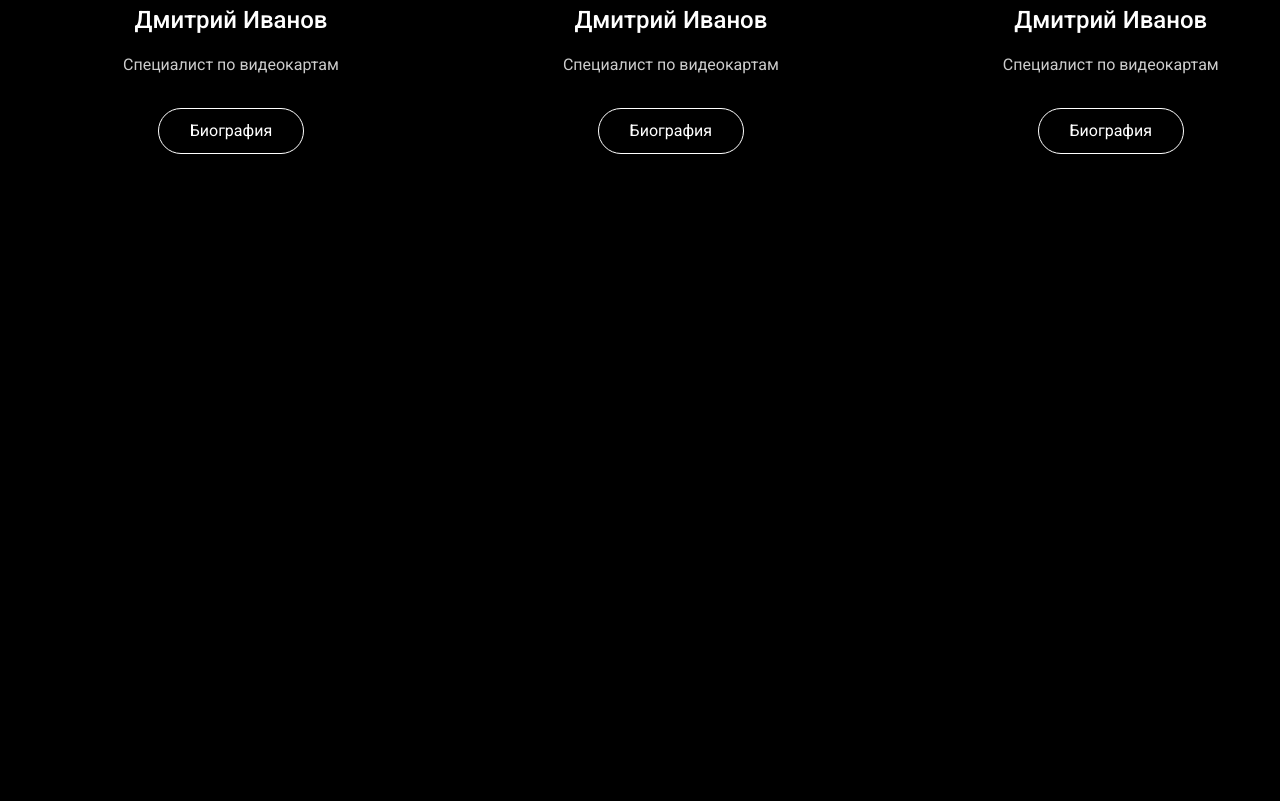
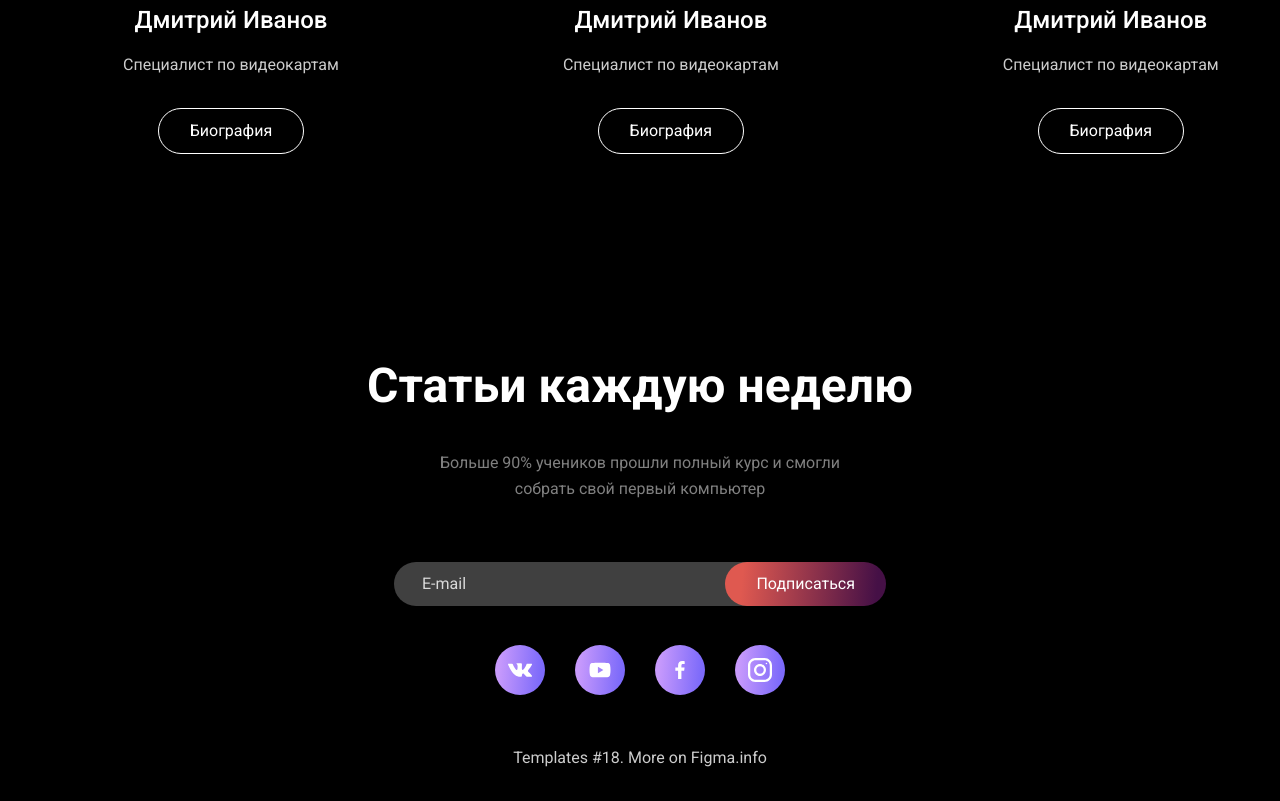
Before and after one commit to loop44/pc-courses-pixel-perfect, a website built with Vite: page index.html in a window 1280 px wide. Shown: the part 5816-6617 px from the top of the page. Before the commit the page ends 6070 px from the top, so only its background shows below. Built offline with nearby package versions, Linux system fonts and the light colour scheme.

Commit message:
Create footer

```diff
--- a/index.html
+++ b/index.html
@@ -292,5 +292,38 @@
         </ul>
       </div>
     </section>
+    <footer class="footer">
+      <h3 class="footer__title title">Статьи каждую неделю</h3>
+      <p class="footer__text">
+        Больше 90% учеников прошли полный курс и смогли собрать свой первый компьютер
+      </p>
+      <form class="footer__input-block" action="#">
+        <input class="footer__input" type="email" placeholder="E-mail" />
+        <button class="footer__btn">Подписаться</button>
+      </form>
+      <ul class="footer__socials-list">
+        <li class="footer__socials-item">
+          <a class="footer__socials-link" href="#"
+            ><img class="footer__socials-img" src="/public/assets/socials/vk.svg" alt=""
+          /></a>
+        </li>
+        <li class="footer__socials-item">
+          <a class="footer__socials-link" href="#"
+            ><img class="footer__socials-img" src="/public/assets/socials/youtube.svg" alt=""
+          /></a>
+        </li>
+        <li class="footer__socials-item">
+          <a class="footer__socials-link" href="#"
+            ><img class="footer__socials-img" src="/public/assets/socials/fb.svg" alt=""
+          /></a>
+        </li>
+        <li class="footer__socials-item">
+          <a class="footer__socials-link" href="#"
+            ><img class="footer__socials-img" src="/public/assets/socials/inst.svg" alt=""
+          /></a>
+        </li>
+      </ul>
+      <p class="footer__copyright">Templates #18. More on Figma.info</p>
+    </footer>
   </body>
 </html>
--- a/style.css
+++ b/style.css
@@ -497,7 +497,7 @@ li {
 
 .teachers__img {
   position: relative;
-  top: -1.625rem;
+  top: -0.938rem;
 }
 
 .teachers__title {
@@ -539,3 +539,71 @@ li {
 .teachers__item-btn {
   border: 1px solid #ffffff;
 }
+
+/* Footer */
+
+.footer {
+  padding-top: 6.125rem;
+  padding-bottom: 1.875rem;
+  display: flex;
+  flex-direction: column;
+  align-items: center;
+}
+
+.footer__title {
+  margin-bottom: 1.875rem;
+}
+
+.footer__text {
+  max-width: 25.625rem;
+  text-align: center;
+  line-height: 1.625rem;
+  opacity: 0.5;
+  margin-bottom: 3.75rem;
+}
+
+.footer__input-block {
+  position: relative;
+  width: 30.75rem;
+  margin-bottom: 5.188rem;
+}
+
+.footer__input {
+  position: absolute;
+  left: 0;
+  top: 0;
+  width: 22.063rem;
+  background-color: #404040;
+  border-radius: 3.125rem 0 0 3.125rem;
+  outline: none;
+  border: none;
+  padding: 0.625rem 1.75rem;
+  color: #fff;
+}
+
+.footer__input::placeholder {
+  color: #d9d9d9;
+}
+
+.footer__btn {
+  position: absolute;
+  right: 0;
+  top: 0;
+  border: none;
+  color: #fff;
+  outline: none;
+  background: linear-gradient(94.78deg, #df5950 11.19%, #451046 93.72%);
+  border-radius: 3.125rem;
+  padding: 0.625rem 1.938rem;
+}
+
+.footer__socials-list {
+  display: flex;
+  gap: 1.875rem;
+  margin-bottom: 2.688rem;
+}
+
+.footer__copyright {
+  line-height: 1.625rem;
+  opacity: 0.8;
+}
```
Also changed, not shown: public/assets/socials/fb.svg (added), public/assets/socials/inst.svg (added), public/assets/socials/vk.svg (added), public/assets/socials/youtube.svg (added).
